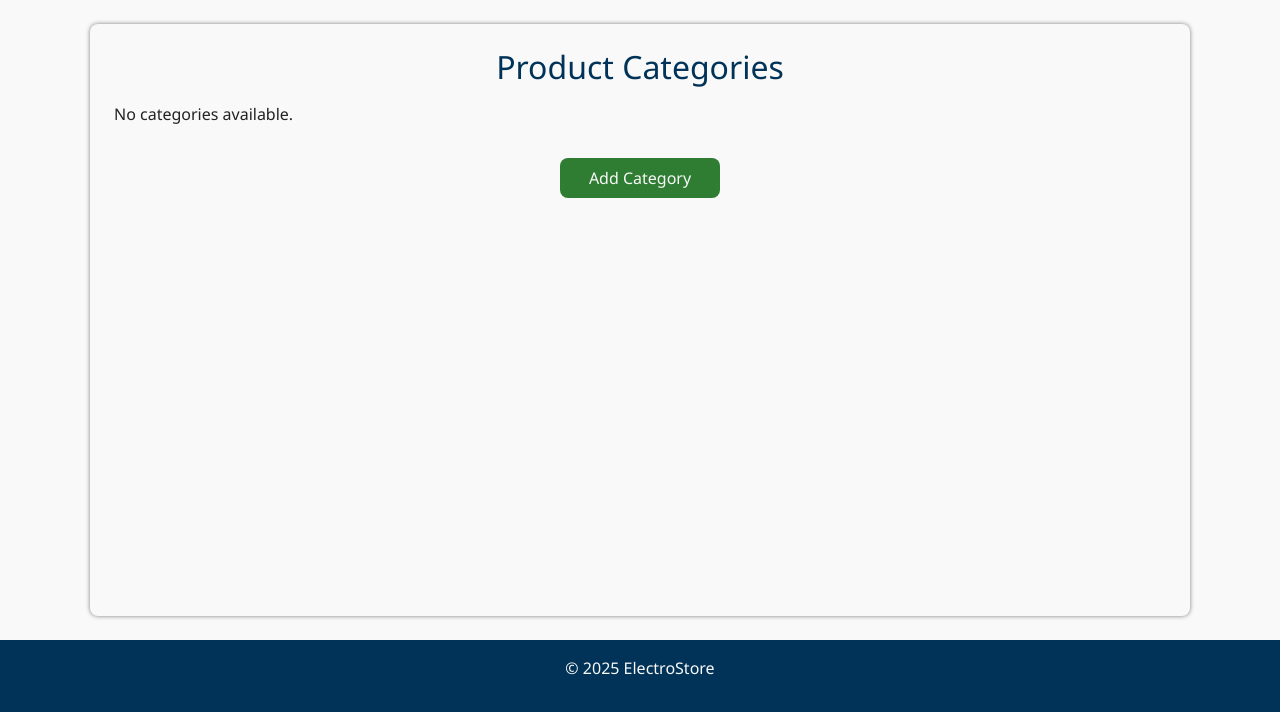
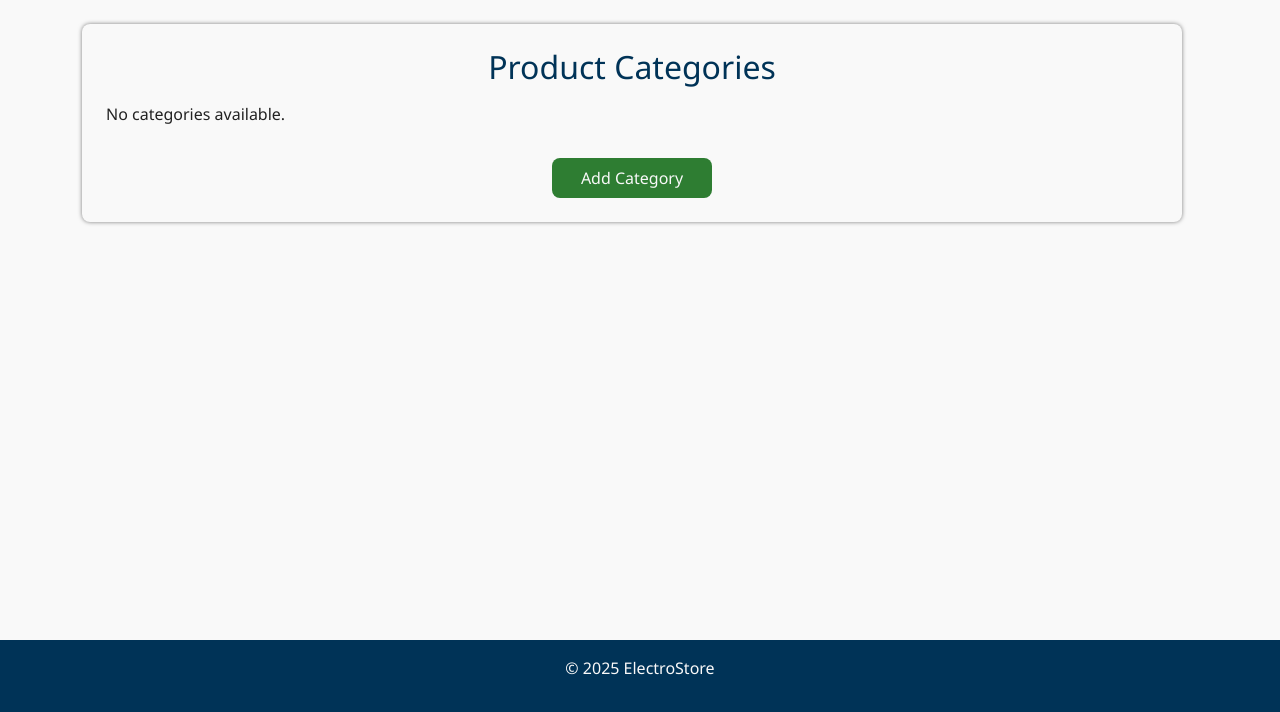
Before and after one commit to dlastic/inventory-application, a Flask app: page /categories/ in a window 1280 px wide. Shown: the part 88-800 px from the top of the page. Run offline with Flask 3, Linux system fonts and the light colour scheme.

Commit message:
Wrap main content in Bootstrap container with spacing

```diff
--- a/app/templates/layout.html
+++ b/app/templates/layout.html
@@ -54,9 +54,11 @@
       {% endif %}
     {% endwith %}
 
-    <main>
-      {% block content %}
-      {% endblock content %}
+    <main class="py-4">
+      <div class="container">
+        {% block content %}
+        {% endblock content %}
+      </div>
     </main>
 
     <footer>
```
